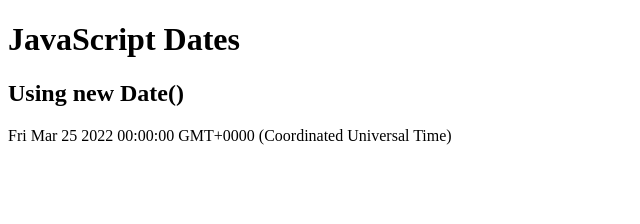
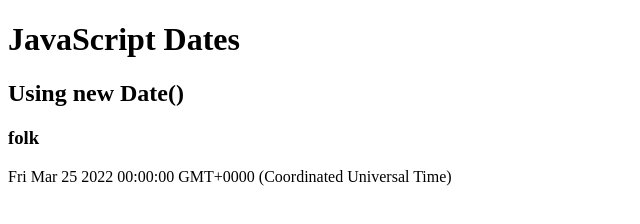
Before and after one commit to 670710627/517101_627, a plain HTML site: page index.html in a window 1280 px wide. Shown: the whole page, without its empty margins (0-640 px from the left). Drawn offline with Linux system fonts and the light colour scheme.

Commit message:
add name

```diff
--- a/index.html
+++ b/index.html
@@ -4,7 +4,7 @@
 
 <h1>JavaScript Dates</h1>
 <h2>Using new Date()</h2>
-
+<h3>folk</h3>
 <p id="demo"></p>
 
 <script>
```
